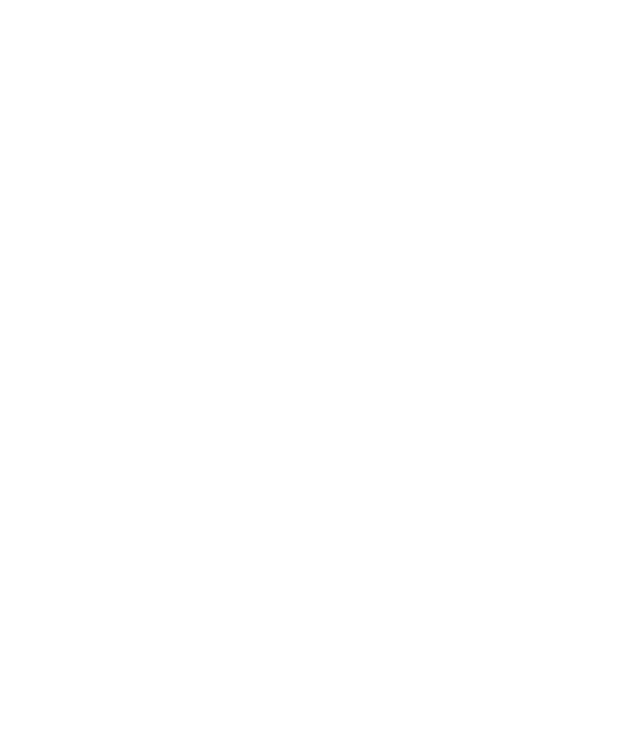
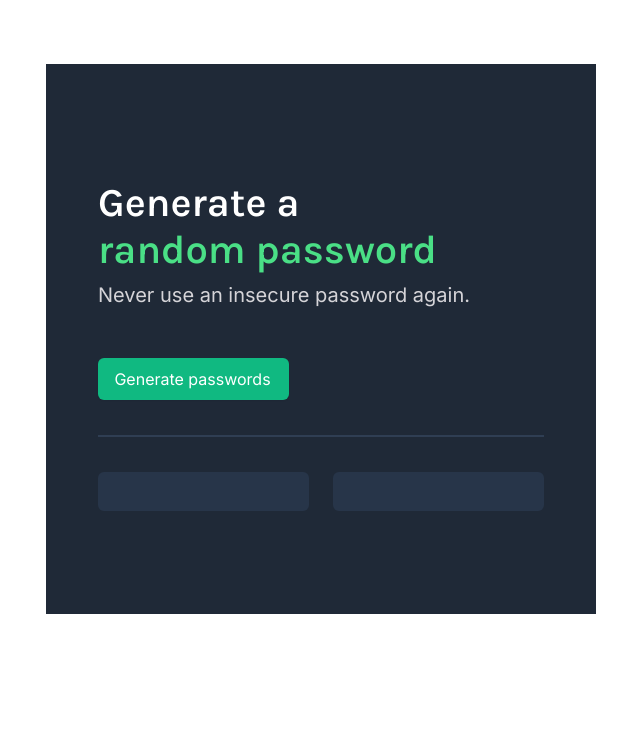
Before and after one commit to sure15/scrimba-password-generator, a website built with Vite: page index.html in a window 1280 px wide. Shown: the whole page, without its empty margins (319-959 px from the left). Built offline with nearby package versions, Linux system fonts and the light colour scheme.

Commit message:
Finish password generator

```diff
--- a/index.css
+++ b/index.css
@@ -1,3 +1,71 @@
-body {
-    margin: 0;
+* {
+  margin: 0;
+  box-sizing: border-box;
 }
+
+.container {
+  width: 550px;
+  height: 550px;
+  margin: 64px auto;
+  background: #1f2937;
+  padding: 115px 52px;
+}
+
+h1 {
+  width: 354px;
+  font-family: 'Karla', sans-serif;
+  font-weight: 600;
+  font-size: 40px;
+  color: white;
+}
+
+.randome-password {
+  color: #4adf86;
+}
+
+h2 {
+  color: #d5d4d8;
+  font-family: 'Inter', sans-serif;
+  font-weight: 400;
+  font-size: 20px;
+  margin-top: 10px;
+}
+
+#generate-button {
+  margin-top: 51px;
+  font-family: 'Inter', sans-serif;
+  color: white;
+  background: #10b981;
+  font-size: 16px;
+  padding: 9px 17px 9px 15px;
+  border-radius: 6px;
+  width: 191px;
+  height: 42px;
+
+  border: none;
+  box-shadow: 0px 1px 2px 0px #0000000d;
+}
+
+.line {
+  width: 446px;
+  margin: 35px auto;
+  border: 1px solid #2f3e53;
+}
+
+.rectangles {
+  display: flex;
+  gap: 24px;
+}
+.rect {
+  width: 211px;
+  height: 39px;
+  border-radius: 6px;
+  background: #273549;
+
+  color: #55f991;
+  font-family: 'Inter', sans-serif;
+  font-weight: 500;
+  font-size: 16px;
+  text-align: center;
+  line-height: 39px;
+}
--- a/index.html
+++ b/index.html
@@ -1,9 +1,24 @@
 <html>
-    <head>
-        <link rel="stylesheet" href="index.css">
-    </head>
-    <body>
-        <h1></h1>
-        <script src="index.js"></script>
-    </body>
+  <head>
+    <link rel="stylesheet" href="index.css" />
+    <link rel="preconnect" href="https://fonts.googleapis.com" />
+    <link rel="preconnect" href="https://fonts.gstatic.com" crossorigin />
+    <link
+      href="https://fonts.googleapis.com/css2?family=Inter:ital,opsz,wght@0,14..32,100..900;1,14..32,100..900&family=Karla:ital,wght@0,200..800;1,200..800&display=swap"
+      rel="stylesheet"
+    />
+  </head>
+  <body>
+    <div class="container">
+      <h1>Generate a <span class="randome-password">random password</span></h1>
+      <h2>Never use an insecure password again.</h2>
+      <button id="generate-button">Generate passwords</button>
+      <div class="line"></div>
+      <div class="rectangles">
+        <div class="rect" id="rect-one"></div>
+        <div class="rect" id="rect-two"></div>
+      </div>
+    </div>
+    <script src="index.js"></script>
+  </body>
 </html>
--- a/index.js
+++ b/index.js
@@ -1,2 +1,20 @@
-const characters = ["A","B","C","D","E","F","G","H","I","J","K","L","M","N","O","P","Q","R","S","T","U","V","W","X","Y","Z","a","b","c","d","e","f","g","h","i","j","k","l","m","n","o","p","q","r","s","t","u","v","w","x","y","z", "0", "1", "2", "3", "4", "5", "6", "7", "8", "9","~","`","!","@","#","$","%","^","&","*","(",")","_","-","+","=","{","[","}","]",",","|",":",";","<",">",".","?",
-"/"];
+const characters = ["A", "B", "C", "D", "E", "F", "G", "H", "I", "J", "K", "L", "M", "N", "O", "P", "Q", "R", "S", "T", "U", "V", "W", "X", "Y", "Z", "a", "b", "c", "d", "e", "f", "g", "h", "i", "j", "k", "l", "m", "n", "o", "p", "q", "r", "s", "t", "u", "v", "w", "x", "y", "z", "0", "1", "2", "3", "4", "5", "6", "7", "8", "9", "~", "`", "!", "@", "#", "$", "%", "^", "&", "*", "(", ")", "_", "-", "+", "=", "{", "[", "}", "]", ",", "|", ":", ";", "<", ">", ".", "?",
+  "/"];
+
+
+let generateButton = document.getElementById('generate-button')
+let rectOne = document.getElementById('rect-one')
+let rectTwo = document.getElementById('rect-two')
+
+function generatePassword() {
+  let password = ''
+  for (let i = 0; i < 15; i++) {
+    password += characters[Math.floor(Math.random() * characters.length)]
+  }
+  return password
+}
+
+generateButton.addEventListener('click', function () {
+  rectOne.textContent = generatePassword()
+  rectTwo.textContent = generatePassword()
+})
```
